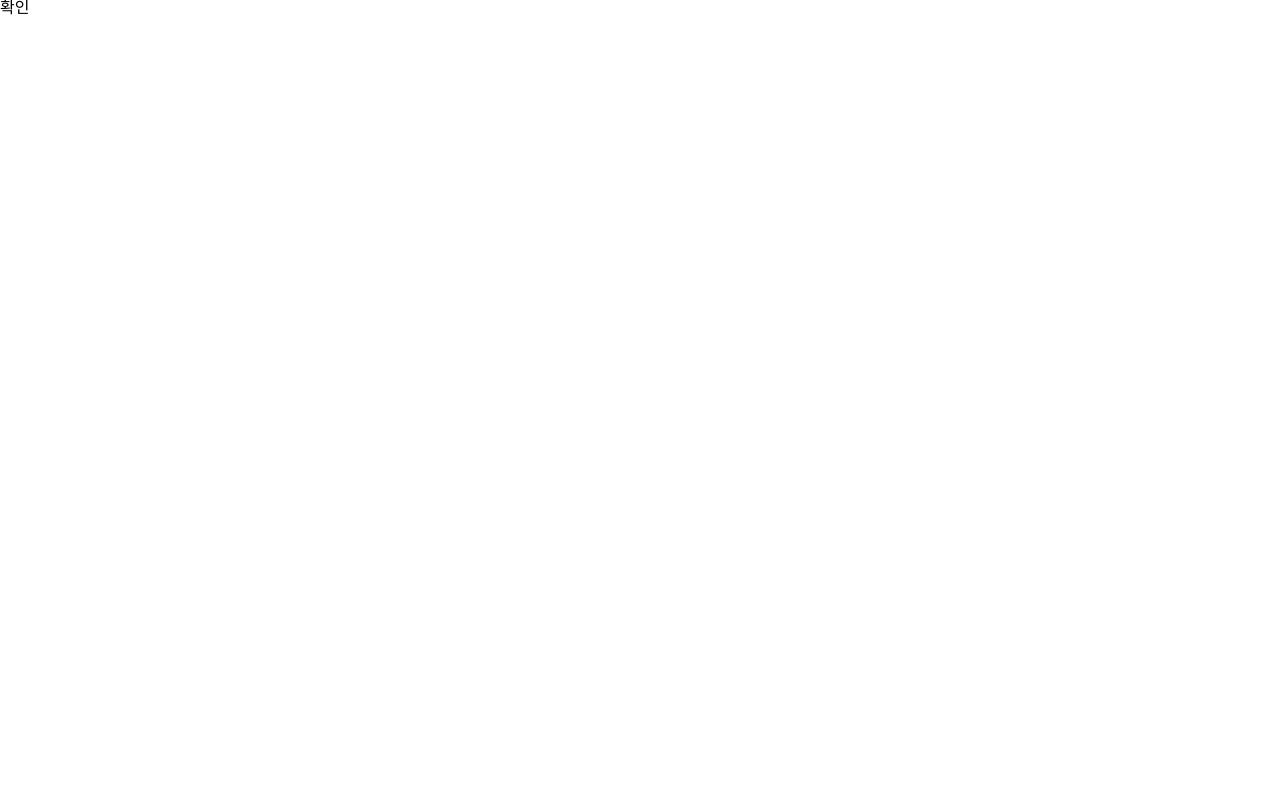
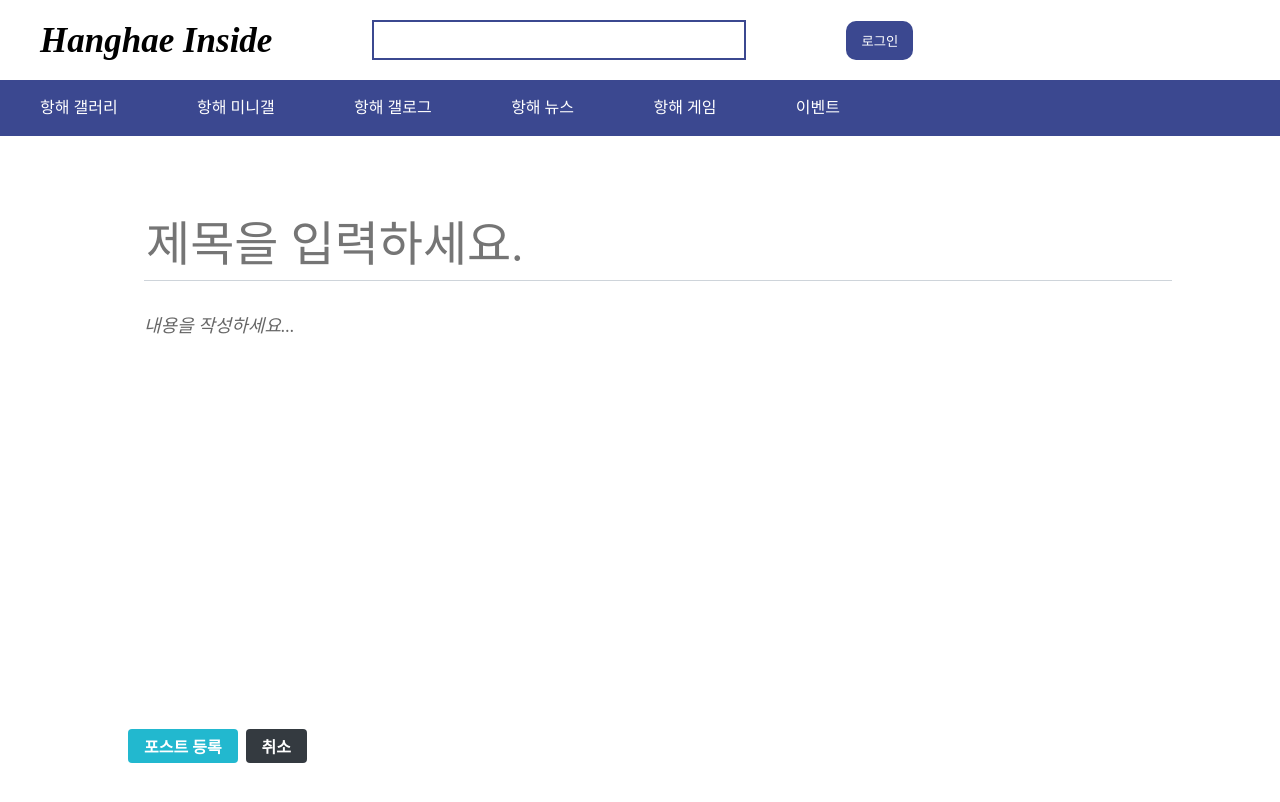
Before and after one commit to kksltv123/hanghae99Inside, a React (Create React App) app: page /create in a window 1280 px wide. Shown: the top 802 px of the page. Built offline with nearby package versions, Linux system fonts and the light colour scheme; a web font is replaced by a local one.

Commit message:
기본적인 글쓰기 부분 완료

```diff
--- /dev/null
+++ b/src/components/common/Button.jsx
@@ -0,0 +1,59 @@
+import styled, { css } from 'styled-components';
+import { Link } from 'react-router-dom';
+import palette from '../../lib/styles/palette'
+
+const buttonStyle = css`
+    border: none;
+    border-radius: 4px;
+    font-size: 1rem;
+    font-weight: bold;
+    padding: 0.25rem 1rem;
+    color: white;
+    outline: none;
+    cursor: pointer;
+
+    background: ${palette.gray[8]};
+    &:hover {
+        background: ${palette.gray[6]};
+    }
+
+    ${props =>
+        props.fullWidth &&
+        css`
+        padding-top: 0.75rem;
+        padding-bottom: 0.75rem;
+        width: 100%;
+        font-size: 1.125rem;
+    `}
+
+    ${props =>
+    props.cyan &&
+    css`
+        background: ${palette.cyan[5]};
+        &:hover {
+            background: ${palette.cyan[4]};
+        }
+    `}
+`;
+
+
+const StyledButton = styled.button`
+    ${buttonStyle}
+`;
+
+const StyledLink = styled(Link)`
+    ${buttonStyle}
+`;
+
+const Button = props => {
+    return props.to ? (
+        <StyledLink {...props} cyan={props.cyan ? 1 : 0} />
+    ) : (
+        <StyledButton {...props} />
+    );
+};
+
+
+
+
+export default Button;
--- /dev/null
+++ b/src/components/common/Responsive.jsx
@@ -0,0 +1,22 @@
+import styled from 'styled-components';
+
+const ResponsiveBlock = styled.div`
+    padding-left: 1rem;
+    padding-right: 1rem;
+    width: 1024px;
+    margin: 0 auto;
+
+    @media (max-width: 1024px) {
+        width: 768px;
+    }
+    @media (max-width: 768px) {
+        width: 100%;
+    }
+`;
+
+const Responsive = ({ children, ...rest }) => {
+    return <ResponsiveBlock {...rest}>{children}</ResponsiveBlock>;
+};
+
+
+export default Responsive;
--- /dev/null
+++ b/src/components/create/CreateActionButton.jsx
@@ -0,0 +1,32 @@
+import React from "react";
+import styled from "styled-components";
+import Button from "../common/Button";
+
+const CreateActionButtonsBlock = styled.div`
+  margin-top: 1rem;
+  margin-bottom: 3rem;
+  button + button {
+    margin-left: 0.5rem;
+  }
+`;
+
+
+const StyledButton = styled(Button)`
+  height: 2.125rem;
+  & + & {
+    margin-left: 0.5rem;
+  }
+`;
+
+const CreateActionButtons = ({ onCancel, onPublish }) => {
+  return (
+    <CreateActionButtonsBlock>
+      <StyledButton cyan onClick={onPublish}>
+        포스트 등록
+      </StyledButton>
+      <StyledButton onClick={onCancel}>취소</StyledButton>
+    </CreateActionButtonsBlock>
+  );
+};
+
+export default CreateActionButtons;
--- a/src/components/create/CreateGallery.jsx
+++ b/src/components/create/CreateGallery.jsx
@@ -1,18 +1,71 @@
-import React, { useState } from 'react';
-import { useDispatch } from "react-redux"
+import React, { useRef, useEffect } from "react";
+import Quill from "quill";
+import 'quill/dist/quill.bubble.css';
+import styled from "styled-components";
+import palette from "../../lib/styles/palette";
+import Responsive from "../common/Responsive";
+
+const EditorBlock = styled(Responsive)`
+  /* 페이지 위아래 여백 지정 */
+  padding-top: 5rem;
+  padding-bottom: 5rem;
+`;
+
+const TitleInput = styled.input`
+  outline: none;
+  border: none;
+  font-size: 3rem;
+  padding-bottom: 0.5rem;
+  border-bottom: 1px solid ${palette.gray[4]};
+  margin-bottom: 2rem;
+  width: 100%;
+`;
+
+const QuillWrapper = styled.div`
+  /* 최소 크기 지정 및 padding 제거 */
+  .ql-editor {
+    padding: 0;
+    min-height: 320px;
+    font-size: 1.125rem;
+    line-height: 1.5;
+  }
+  .ql-editor.ql-blank::before {
+    left: 0px;
+  }
+`;
+
+const Editor = () => {
+  const quillElement = useRef(null); // Quill을 적용할 DivElement를 설정
+  const quillInstance =  useRef(null); // Quill 인스턴스를 설정
+
+  useEffect(() => {
+    quillInstance.current = new Quill(quillElement.current, {
+      theme: 'bubble',
+      placeholder: '내용을 작성하세요...',
+      modules: {
+        // 더 많은 옵션
+        // https://quilljs.com/docs/modules/toolbar/ 참고
+        toolbar: [
+          [{ header: '1' }, { header: '2' }],
+          ['bold', 'italic', 'underline', 'strike'],
+          [{ list: 'ordered' }, { list: 'bullet' }],
+          ['blockquote', 'code-block', 'link', 'image'],
+        ],
+      },
+    });
+  }, []);
+
+  return (
+    <EditorBlock>
+      <TitleInput placeholder="제목을 입력하세요." />
+      <QuillWrapper>
+        <div ref={quillElement} />
+      </QuillWrapper>
+    </EditorBlock>
+  );
+};
 
 
-const CreateGallery = () => {
-    const dispatch = useDispatch();
 
-    const [title, setTitle] = useState("");
-    const [content, setContent] = useState("");
 
-    return (
-        <div>
-          확인
-        </div>
-    );
-};
-
-export default CreateGallery;
+export default Editor;
--- a/src/components/pages/Create.jsx
+++ b/src/components/pages/Create.jsx
@@ -1,12 +1,21 @@
 import React from 'react';
 import CreateGallery from '../create/CreateGallery';
+import Responsive from '../common/Responsive';
+import CreateActionButton from '../create/CreateActionButton';
+import Header from '../common/Header';
+
 
 const Create = () => {
-    return (
-        <div>
-            <CreateGallery/>
-        </div>
-    );
+  return (
+    <>
+    <Header />
+    <Responsive>
+      <CreateGallery />
+      <CreateActionButton />
+    </Responsive>
+    </>
+
+  );
 };
 
 export default Create;
--- /dev/null
+++ b/src/lib/styles/palette.jsx
@@ -0,0 +1,30 @@
+// source: https://yeun.github.io/open-color/
+
+const palette = {
+    gray: [
+      '#f8f9fa',
+      '#f1f3f5',
+      '#e9ecef',
+      '#dee2e6',
+      '#ced4da',
+      '#adb5bd',
+      '#868e96',
+      '#495057',
+      '#343a40',
+      '#212529',
+    ],
+    cyan: [
+      '#e3fafc',
+      '#c5f6fa',
+      '#99e9f2',
+      '#66d9e8',
+      '#3bc9db',
+      '#22b8cf',
+      '#15aabf',
+      '#1098ad',
+      '#0c8599',
+      '#0b7285',
+    ],
+  };
+
+  export default palette;
```
